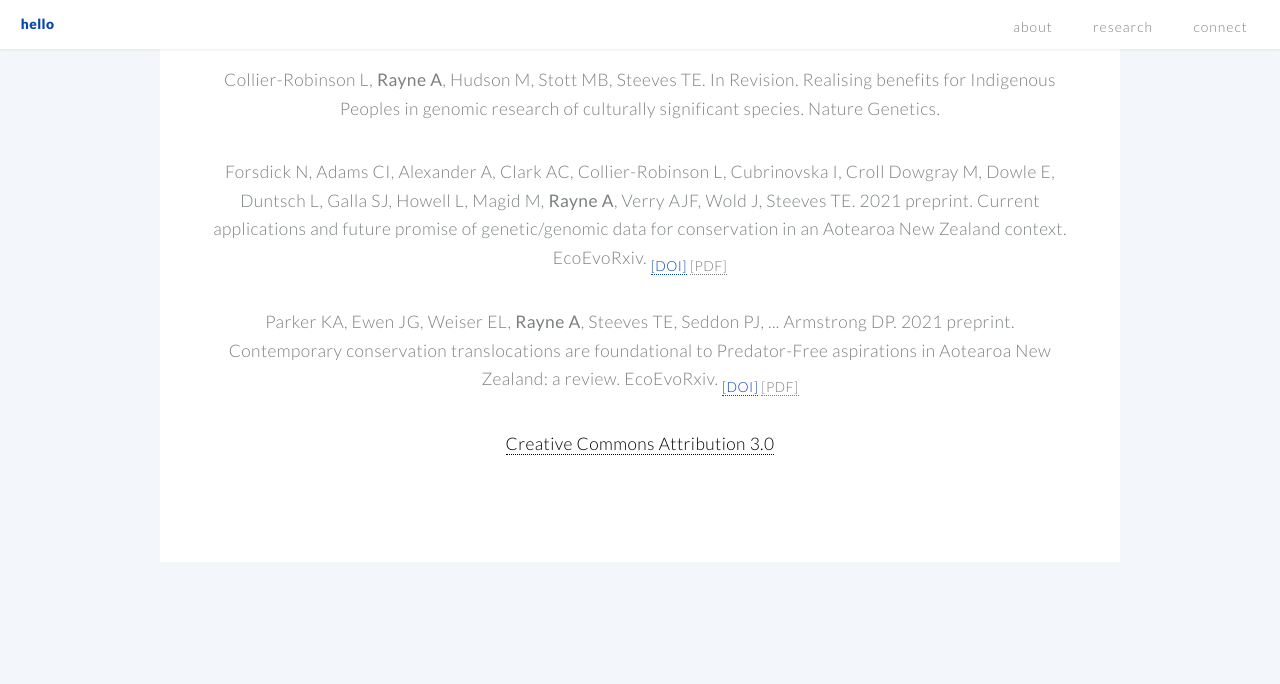
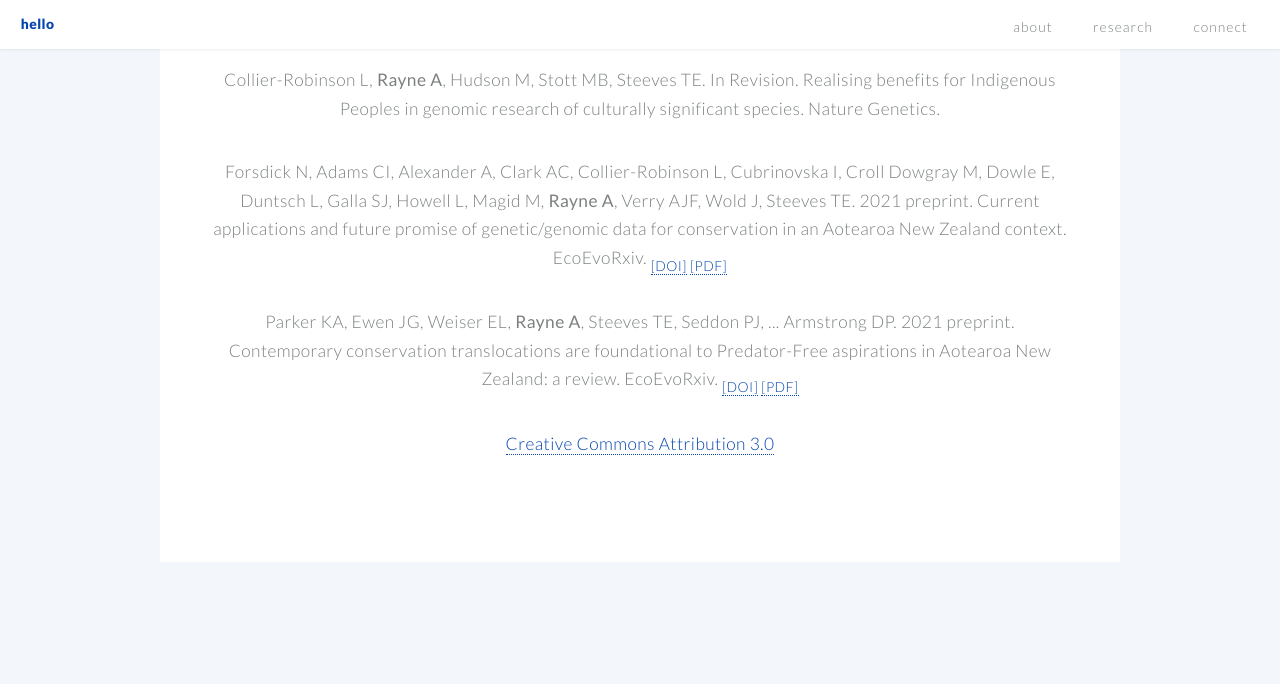
Before and after one commit to aislingrayne/aislingrayne.github.io, a Jekyll site: the page built from index.md, in a window 1280 px wide and 1400 px high, scrolled down 3066 px. Shown: the top 684 px of the window. Built offline with Jekyll 4.4.1, drawn with Linux system fonts in a browser that asks for light colours; grey boxes are pictures that could not be loaded.

Commit message:
Update preprint.html

```diff
--- a/_includes/preprint.html
+++ b/_includes/preprint.html
@@ -1,15 +1,8 @@
 		<style>
-      /* unvisited link */
-      a:link {
-        color: #0645AD;
-      }
-      /* visited link */
-      a:visited {
-        color: #663366;
-      }
+text-align: left;
     </style>
-		<p><strong>Rayne A</strong>, Blair S, Dale M, Flack B, Hollows J, Moraga R, Parata RN, Rupene M, Tamati-Elliffe P, Wehi PM, Wylie MJ, Steeves TE. <em>In Revision</em>. Weaving place-based knowledge for culturally significant species in the age of genomics: Looking to the past to navigate the future. <strong>Evolutionary Applications.</strong></p>
-		<p>Collier-Robinson L, <strong>Rayne A</strong>, Hudson M, Stott MB, Steeves TE. <em>In Revision</em>. Realising benefits for Indigenous Peoples in genomic research of culturally significant species. <em>Nature Genetics</em>.</p>
-		<p>Forsdick N, Adams CI, Alexander A, Clark AC, Collier-Robinson L, Cubrinovska I, Croll Dowgray M, Dowle E, Duntsch L, Galla SJ, Howell L, Magid M, <strong>Rayne A</strong>, Verry AJF, Wold J, Steeves TE. 2021 <em>preprint</em>. Current applications and future promise of genetic/genomic data for conservation in an Aotearoa New Zealand context. <em>EcoEvoRxiv</em>. <sub><a href="https://doi.org/10.32942/osf.io/7bnjw">[DOI]</a> <a data="../files/Forsdick_et_al_2021.pdf">[PDF]</a></sub</p>
-		<p>Parker KA, Ewen JG, Weiser EL, <strong>Rayne A</strong>, Steeves TE, Seddon PJ, ... Armstrong DP. 2021 <em>preprint</em>. Contemporary conservation translocations are foundational to Predator-Free aspirations in Aotearoa New Zealand: a review. <em>EcoEvoRxiv</em>. <sub><a href="https://doi.org/10.32942/osf.io/bdaxh">[DOI]</a> <a data="../files/Parker_et_al_2021.pdf">[PDF]</a></sub></p>
-<a href="http://html5up.net/license" style="color:black;">Creative Commons Attribution 3.0</a>
+		<p><strong>Rayne A</strong>, Blair S, Dale M, Flack B, Hollows J, Moraga R, Parata RN, Rupene M, Tamati-Elliffe P, Wehi PM, Wylie MJ, Steeves TE. <i>In Revision</i>. Weaving place-based knowledge for culturally significant species in the age of genomics: Looking to the past to navigate the future. <strong>Evolutionary Applications.</strong></p>
+		<p>Collier-Robinson L, <strong>Rayne A</strong>, Hudson M, Stott MB, Steeves TE. <i>In Revision</i>. Realising benefits for Indigenous Peoples in genomic research of culturally significant species. <i>Nature Genetics</i>.</p>
+		<p>Forsdick N, Adams CI, Alexander A, Clark AC, Collier-Robinson L, Cubrinovska I, Croll Dowgray M, Dowle E, Duntsch L, Galla SJ, Howell L, Magid M, <strong>Rayne A</strong>, Verry AJF, Wold J, Steeves TE. 2021 <i>preprint</i>. Current applications and future promise of genetic/genomic data for conservation in an Aotearoa New Zealand context. <i>EcoEvoRxiv</i>. <sub><a href="https://doi.org/10.32942/osf.io/7bnjw">[DOI]</a> <a href="../files/Forsdick_et_al_2021.pdf">[PDF]</a></sub</p>
+		<p>Parker KA, Ewen JG, Weiser EL, <strong>Rayne A</strong>, Steeves TE, Seddon PJ, ... Armstrong DP. 2021 <i>preprint</i>. Contemporary conservation translocations are foundational to Predator-Free aspirations in Aotearoa New Zealand: a review. <i>EcoEvoRxiv</i>. <sub><a href="https://doi.org/10.32942/osf.io/bdaxh">[DOI]</a> <a href="../files/Parker_et_al_2021.pdf">[PDF]</a></sub></p>
+<a href="http://html5up.net/license" style=text-align: center">Creative Commons Attribution 3.0</a>
```
